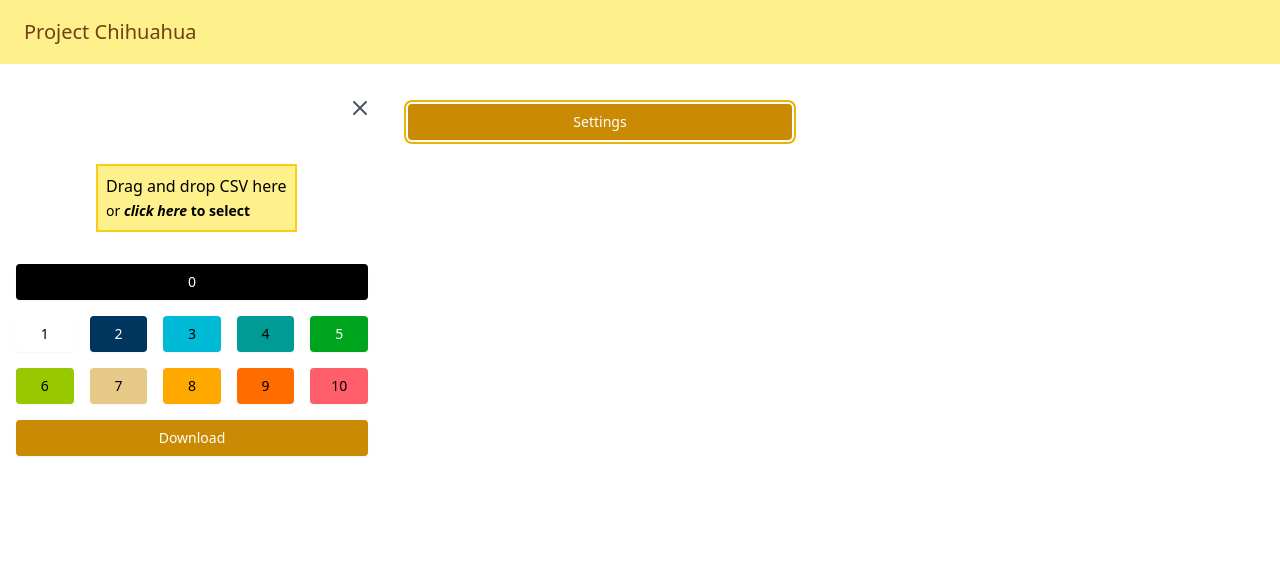
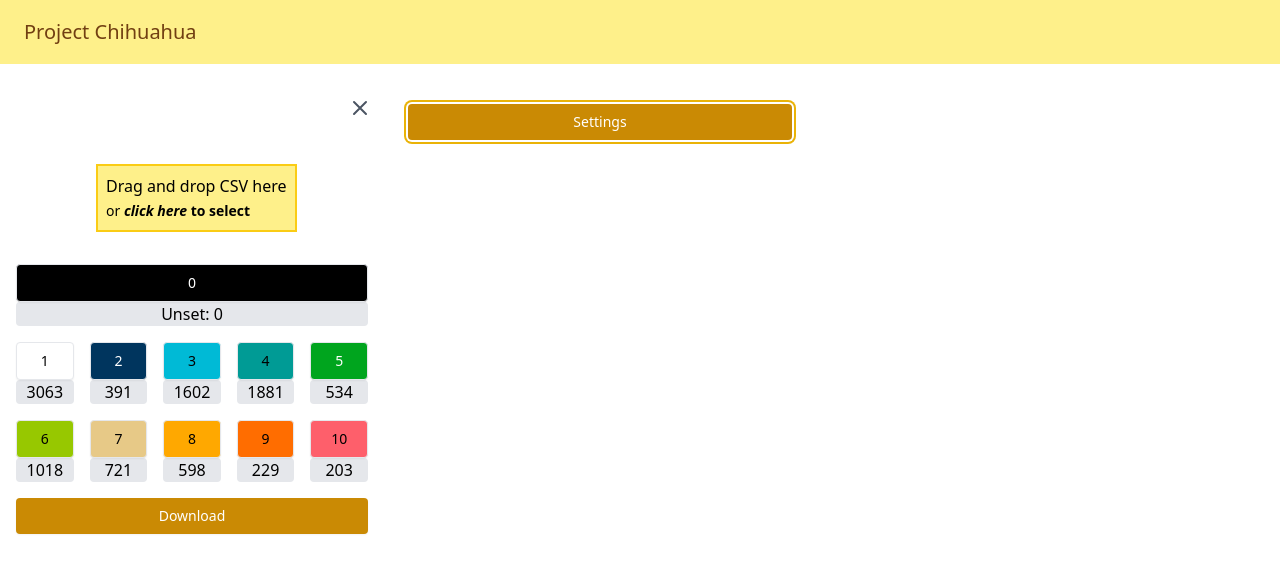
Before and after one commit to AJDot/project_chihuahua, a Vue app: page / in a window 1280 px wide. Both pictures are taken after a click on the button "Settings". Shown: the top 572 px of the page. Built offline with nearby package versions, Linux system fonts and the light colour scheme.

Commit message:
add counts for Lego world map

```diff
--- a/src/components/Grid.vue
+++ b/src/components/Grid.vue
@@ -11,12 +11,13 @@ import SidePanel from './SidePanel.vue'
 
 const { files, addFiles, removeAllFiles } = FileStore()
 
-const csvResult = ref<ParseResult<string[]>>()
-const currentValue = ref<string>()
+const csvResult = ref<ParseResult<ColorMapValue[]>>()
+const currentValue = ref<ColorValue>()
 const sidePanelOpen = ref<boolean>(false)
 const commander = new Commander()
 
 type ColorValue = '0' | '1' | '2' | '3' | '4' | '5' | '6' | '7' | '8' | '9' | '10'
+type ColorMapValue = '' | ColorValue
 const colorMap: Record<string, string> = {
   "": '#000000',
   0: '#000000',
@@ -32,19 +33,19 @@ const colorMap: Record<string, string> = {
   10: '#FE5F6B',
 }
 
-const colorButtonMap: Record<ColorValue, { bg: string, text: string, class: string }> = {
-  "0": { bg: colorMap[0], text: '#FFFFFF', class: 'col-span-5' },
-  "1": { bg: colorMap[1], text: '#000000', class: 'col-span-1' },
-  "2": { bg: colorMap[2], text: '#FFFFFF', class: 'col-span-1' },
-  "3": { bg: colorMap[3], text: '#000000', class: 'col-span-1' },
-  "4": { bg: colorMap[4], text: '#000000', class: 'col-span-1' },
-  "5": { bg: colorMap[5], text: '#FFFFFF', class: 'col-span-1' },
-  "6": { bg: colorMap[6], text: '#000000', class: 'col-span-1' },
-  "7": { bg: colorMap[7], text: '#000000', class: 'col-span-1' },
-  "8": { bg: colorMap[8], text: '#000000', class: 'col-span-1' },
-  "9": { bg: colorMap[9], text: '#000000', class: 'col-span-1' },
-  "10": { bg: colorMap[10], text: '#000000', class: 'col-span-1' },
-}
+const colorButtonMap = ref<Record<ColorValue, { bg: string, text: string, class: string, total: number, used: number }>>({
+  "0": { bg: colorMap[0], text: '#FFFFFF', class: 'col-span-5', total: 10_240, used: 0 },
+  "1": { bg: colorMap[1], text: '#000000', class: 'col-span-1', total: 3_063, used: 0 },
+  "2": { bg: colorMap[2], text: '#FFFFFF', class: 'col-span-1', total: 391, used: 0 },
+  "3": { bg: colorMap[3], text: '#000000', class: 'col-span-1', total: 1_602, used: 0 },
+  "4": { bg: colorMap[4], text: '#000000', class: 'col-span-1', total: 1_881, used: 0 },
+  "5": { bg: colorMap[5], text: '#FFFFFF', class: 'col-span-1', total: 534, used: 0 },
+  "6": { bg: colorMap[6], text: '#000000', class: 'col-span-1', total: 1_018, used: 0 },
+  "7": { bg: colorMap[7], text: '#000000', class: 'col-span-1', total: 721, used: 0 },
+  "8": { bg: colorMap[8], text: '#000000', class: 'col-span-1', total: 598, used: 0 },
+  "9": { bg: colorMap[9], text: '#000000', class: 'col-span-1', total: 229, used: 0 },
+  "10": { bg: colorMap[10], text: '#000000', class: 'col-span-1', total: 203, used: 0 },
+})
 
 function onInputChange(e: Event) {
   if (!e.target) return
@@ -62,15 +63,31 @@ async function importSheet(fileList: FileList) {
   addFiles([fileList[0]])
   const results = await new CSVParser().parse(files.value[0].file)
   csvResult.value = results
+  for (const map of Object.values(colorButtonMap.value)) {
+    map.used = 0
+  }
+
+  for (const row of csvResult.value.data) {
+    for (let v of row) {
+      if (v === '1') {
+        console.log(colorButtonMap.value[v].used)
+      }
+      updateCount(normalizeValue(v), 1)
+    }
+  }
 
   removeAllFiles()
+}
+
+function updateCount(value: ColorValue, change: number) {
+  colorButtonMap.value[value].used += change
 }
 
 function setValue(r: number, c: number) {
   if (!csvResult.value?.data?.[r]) return
   if (!currentValue.value) return
 
-  const oldValue = csvResult.value.data[r][c]
+  const oldValue = normalizeValue(csvResult.value.data[r][c])
   const newValue = currentValue.value
 
   if (newValue === oldValue) return
@@ -79,10 +96,14 @@ function setValue(r: number, c: number) {
     do() {
       if (!csvResult.value?.data?.[r]) return
       csvResult.value.data[r][c] = newValue
+      updateCount(oldValue, -1)
+      updateCount(newValue, 1)
     },
     undo() {
       if (!csvResult.value?.data?.[r]) return
       csvResult.value.data[r][c] = oldValue
+      updateCount(oldValue, 1)
+      updateCount(newValue, -1)
     },
   })
 }
@@ -216,7 +237,7 @@ function upLine(e: MouseEvent) {
 }
 
 let originalSelection: string[][] | null
-const selection = ref<string[][] | null>(null)
+const selection = ref<ColorMapValue[][] | null>(null)
 let selectionStart: { r: number, c: number } | null
 let selectionEnd: { r: number, c: number } | null
 function upSelect(e: MouseEvent) {
@@ -240,28 +261,32 @@ function upSelect(e: MouseEvent) {
   endSelectTarget = null
 }
 
+function normalizeValue(v: ColorMapValue): ColorValue {
+  return v === '' ? '0' : v
+}
+
 function upSelectionMove(e: MouseEvent) {
   if (!selection.value) return
 
   if (!originalSelection) return
-  const doOriginalSelection: string[][] = []
+  const doOriginalSelection: ColorValue[][] = []
   originalSelection.forEach((row, r) => {
     doOriginalSelection[r] = []
     row.forEach((col, c) => {
       if (!csvResult.value || !originalSelection) return
-      doOriginalSelection[r][c] = csvResult.value.data[r][c]
+      doOriginalSelection[r][c] = normalizeValue(csvResult.value.data[r][c])
     })
   })
 
-  const doSelection: string[][] = []
-  const doOriginalDestinationSelection: string[][] = []
+  const doSelection: ColorValue[][] = []
+  const doOriginalDestinationSelection: ColorValue[][] = []
   selection.value.forEach((row, r) => {
     doSelection[r] = []
     doOriginalDestinationSelection[r] = []
     row.forEach((col, c) => {
       if (!csvResult.value || !selection.value) return
-      doSelection[r][c] = selection.value[r][c]
-      doOriginalDestinationSelection[r][c] = csvResult.value.data[r][c]
+      doSelection[r][c] = normalizeValue(selection.value[r][c])
+      doOriginalDestinationSelection[r][c] = normalizeValue(csvResult.value.data[r][c])
     })
   })
 
@@ -384,14 +409,14 @@ function selectionOver(e: MouseEvent) {
   if (!start || !end) return
   const dr = end.r - start.r
   const dc = end.c - start.c
-  const newSelection: string[][] = []
+  const newSelection: ColorValue[][] = []
   selection.value.forEach((row, r) => {
     const newR = r + dr
     if (!newSelection[newR]) newSelection[newR] = []
     row.forEach((col, c) => {
       const newC = c + dc
       if (!selection.value) return
-      newSelection[newR][newC] = selection.value[r][c]
+      newSelection[newR][newC] = normalizeValue(selection.value[r][c])
     })
   })
   selection.value = newSelection
@@ -438,7 +463,17 @@ function colorValue(r: number, c: number, value: string): string {
           </label>
         </div>
         <div class="grid grid-cols-5 gap-4 my-4">
-          <PrimaryButton @click="currentValue = k" v-for="v, k in colorButtonMap" :style="`background-color: ${v.bg}; color: ${v.text}`" :class="`p-2 ${v.class} text-center ${k === currentValue ? 'ring-2 ring-yellow-500 ring-offset-2' : ''} cursor-pointer`">{{k}}</PrimaryButton>
+          <div v-for="v, k in colorButtonMap" :class="v.class">
+            <PrimaryButton class="w-full sm:w-full border" @click="currentValue = k" :style="`background-color: ${v.bg}; color: ${v.text}`" :class="`p-2 text-center ${k === currentValue ? 'ring-2 ring-yellow-500 ring-offset-2' : ''} cursor-pointer`">{{k}}</PrimaryButton>
+            <div class="bg-gray-200 rounded w-full sm:w-full text-center">
+              <template v-if="k == '0'">
+                Unset: {{v.used}}
+              </template>
+              <template v-else>
+                {{v.total ? v.total - v.used : null}}
+              </template>
+            </div>
+          </div>
         </div>
         <PrimaryButton @click="download" class="">Download</PrimaryButton>
       </div>
--- a/src/components/PrimaryButton.vue
+++ b/src/components/PrimaryButton.vue
@@ -5,7 +5,7 @@
     bg-yellow-600 text-base font-medium text-white
     hover:bg-yellow-700 hover:cursor-pointer
     focus:outline-none focus:ring-2 focus:ring-offset-2 focus:ring-yellow-500
-    sm:w-auto sm:text-sm
+    sm:text-sm
     disabled:opacity-50 disabled:cursor-not-allowed">
     <slot />
   </button>
```
